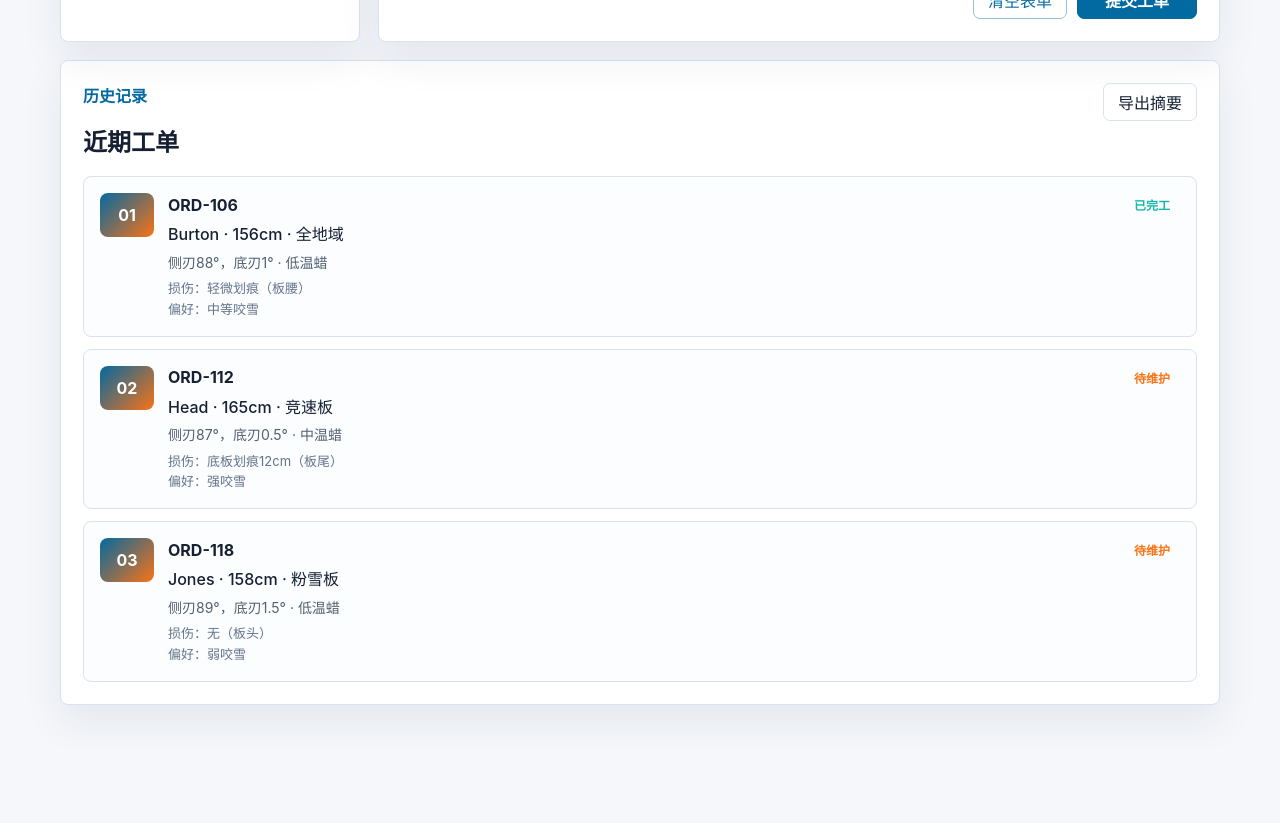
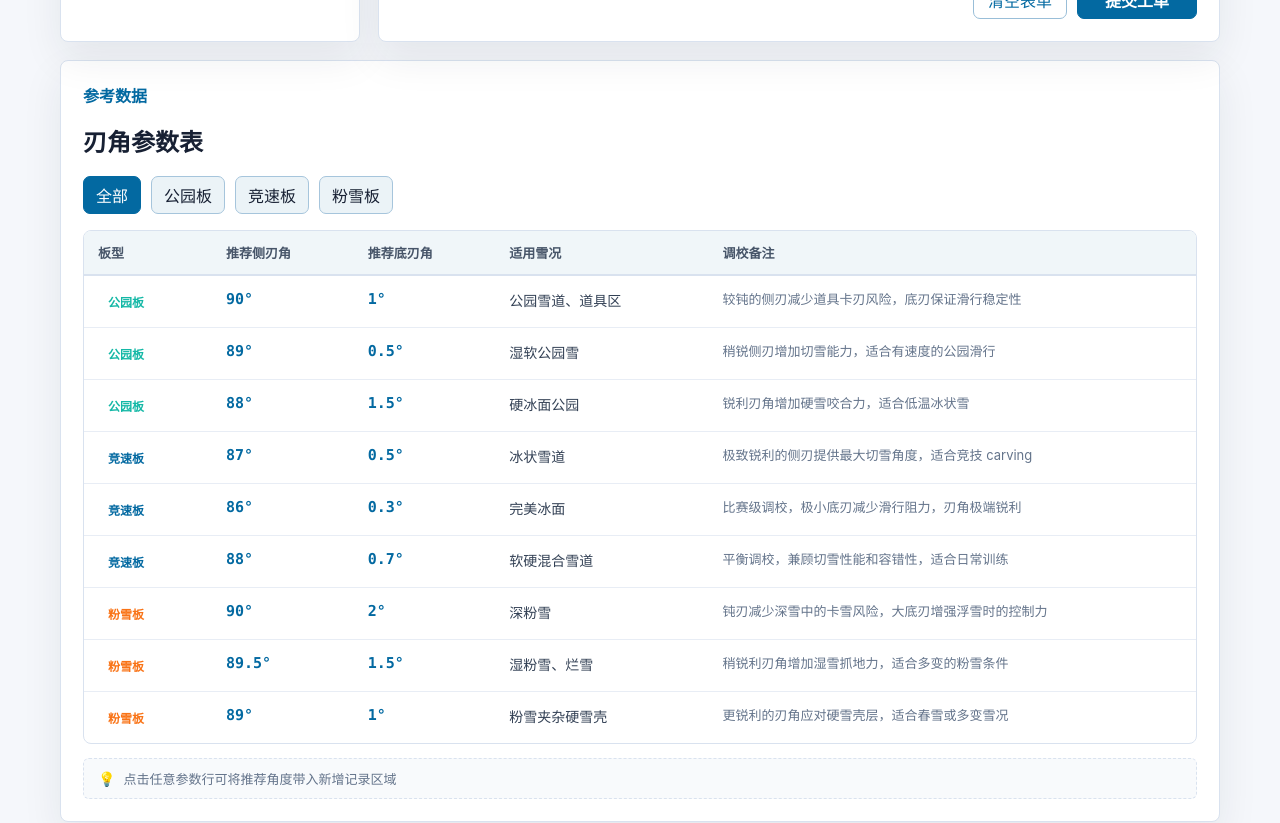
Before and after one commit to aliAjax/hxyfront-62004-b18d8f1, a React (Vite) app: page / in a window 1280 px wide. Shown: the part 1040-1863 px from the top of the page. Before the commit the page ends 1789 px from the top, so only its background shows below. Built offline with nearby package versions, Linux system fonts and the light colour scheme.

Commit message:
.3436396082391580:f8856360c5ee9e819391c45535db2fd5_6a37d7ab1efc1fcf5cd54f1b.6a37d7ac1efc1fcf5cd54f1d.6a37d7acda19ab3189eafd28:Trae CN.T(2026/6/21 20:23:08)

```diff
--- a/src/App.tsx
+++ b/src/App.tsx
@@ -2,7 +2,14 @@ import { useState } from 'react';
 import './styles.css';
 import WorkOrderForm from './WorkOrderForm';
 import WorkOrderList from './WorkOrderList';
-import { WorkOrder, WorkOrderFormData, initialWorkOrders } from './types';
+import EdgeAngleTable from './EdgeAngleTable';
+import {
+  WorkOrder,
+  WorkOrderFormData,
+  initialWorkOrders,
+  EdgeAngleParam,
+  initialEdgeAngleParams,
+} from './types';
 
 const project = {
   sourceNo: 6,
@@ -19,6 +26,8 @@ const project = {
 function App() {
   const [orders, setOrders] = useState<WorkOrder[]>(initialWorkOrders);
   const [activeFilter, setActiveFilter] = useState<string | null>(null);
+  const [selectedEdgeParam, setSelectedEdgeParam] = useState<EdgeAngleParam | null>(null);
+  const [edgeParams] = useState<EdgeAngleParam[]>(initialEdgeAngleParams);
 
   const getNextOrderId = () => {
     let maxNum = 0;
@@ -59,6 +68,10 @@ function App() {
     : 0;
 
   const repairCount = orders.filter((o) => o.baseDamage && o.baseDamage !== '无').length;
+
+  const handleSelectEdgeParam = (param: EdgeAngleParam) => {
+    setSelectedEdgeParam(param);
+  };
 
   return (
     <main className="app">
@@ -111,8 +124,10 @@ function App() {
           </div>
         </aside>
 
-        <WorkOrderForm onSubmit={handleSubmit} />
+        <WorkOrderForm onSubmit={handleSubmit} selectedEdgeParam={selectedEdgeParam} />
       </section>
+
+      <EdgeAngleTable params={edgeParams} onSelectParam={handleSelectEdgeParam} />
 
       <WorkOrderList orders={filteredOrders} />
     </main>
--- /dev/null
+++ b/src/EdgeAngleTable.tsx
@@ -0,0 +1,130 @@
+import { useState } from 'react';
+import { EdgeAngleParam, EDGE_ANGLE_BOARD_TYPES } from './types';
+
+interface EdgeAngleTableProps {
+  params: EdgeAngleParam[];
+  onSelectParam: (param: EdgeAngleParam) => void;
+}
+
+export default function EdgeAngleTable({ params, onSelectParam }: EdgeAngleTableProps) {
+  const [activeFilter, setActiveFilter] = useState<string | null>(null);
+  const [selectedId, setSelectedId] = useState<string | null>(null);
+
+  const filteredParams = activeFilter
+    ? params.filter((p) => p.boardType === activeFilter)
+    : params;
+
+  const handleClick = (param: EdgeAngleParam) => {
+    setSelectedId(param.id);
+    onSelectParam(param);
+  };
+
+  const getBoardTypeColor = (boardType: string) => {
+    switch (boardType) {
+      case '公园板':
+        return 'var(--secondary)';
+      case '竞速板':
+        return 'var(--primary)';
+      case '粉雪板':
+        return 'var(--accent)';
+      default:
+        return 'var(--primary)';
+    }
+  };
+
+  return (
+    <section className="panel edge-angle-panel">
+      <div className="heading">
+        <div>
+          <p>参考数据</p>
+          <h2>刃角参数表</h2>
+        </div>
+      </div>
+
+      <div className="chips edge-filter-chips">
+        <button
+          className={!activeFilter ? 'active' : ''}
+          onClick={() => {
+            setActiveFilter(null);
+            setSelectedId(null);
+          }}
+        >
+          全部
+        </button>
+        {EDGE_ANGLE_BOARD_TYPES.map((type) => (
+          <button
+            key={type}
+            className={activeFilter === type ? 'active' : ''}
+            onClick={() => {
+              setActiveFilter(type);
+              setSelectedId(null);
+            }}
+          >
+            {type}
+          </button>
+        ))}
+      </div>
+
+      <div className="edge-table-container">
+        {filteredParams.length === 0 ? (
+          <div className="empty-state">
+            <div className="empty-icon">📋</div>
+            <p className="empty-title">暂无参数数据</p>
+            <p className="empty-desc">当前筛选条件下没有刃角参数记录</p>
+          </div>
+        ) : (
+          <table className="edge-table">
+            <thead>
+              <tr>
+                <th>板型</th>
+                <th>推荐侧刃角</th>
+                <th>推荐底刃角</th>
+                <th>适用雪况</th>
+                <th>调校备注</th>
+              </tr>
+            </thead>
+            <tbody>
+              {filteredParams.map((param) => (
+                <tr
+                  key={param.id}
+                  className={selectedId === param.id ? 'selected' : ''}
+                  onClick={() => handleClick(param)}
+                >
+                  <td>
+                    <span
+                      className="board-type-tag"
+                      style={{
+                        backgroundColor: getBoardTypeColor(param.boardType) + '20',
+                        color: getBoardTypeColor(param.boardType),
+                      }}
+                    >
+                      {param.boardType}
+                    </span>
+                  </td>
+                  <td className="angle-value">{param.sideEdgeAngle}</td>
+                  <td className="angle-value">{param.baseEdgeAngle}</td>
+                  <td className="snow-condition">{param.snowCondition}</td>
+                  <td className="tuning-note">{param.tuningNote}</td>
+                </tr>
+              ))}
+            </tbody>
+          </table>
+        )}
+      </div>
+
+      {!selectedId && filteredParams.length > 0 && (
+        <div className="select-hint">
+          <span className="hint-icon">💡</span>
+          <span>点击任意参数行可将推荐角度带入新增记录区域</span>
+        </div>
+      )}
+
+      {selectedId && filteredParams.length > 0 && (
+        <div className="select-success">
+          <span className="success-icon">✓</span>
+          <span>已选择参数，推荐角度已填入表单</span>
+        </div>
+      )}
+    </section>
+  );
+}
--- a/src/WorkOrderForm.tsx
+++ b/src/WorkOrderForm.tsx
@@ -5,10 +5,12 @@ import {
   BOARD_TYPES,
   WAX_TYPES,
   REPAIR_LOCATIONS,
+  EdgeAngleParam,
 } from './types';
 
 interface WorkOrderFormProps {
   onSubmit: (data: WorkOrderFormData) => void;
+  selectedEdgeParam: EdgeAngleParam | null;
 }
 
 const DRAFT_KEY = 'work-order-draft';
@@ -34,7 +36,7 @@ const FIELD_LABELS: Record<keyof WorkOrderFormData, string> = {
   customerPreference: '客户偏好',
 };
 
-export default function WorkOrderForm({ onSubmit }: WorkOrderFormProps) {
+export default function WorkOrderForm({ onSubmit, selectedEdgeParam }: WorkOrderFormProps) {
   const [formData, setFormData] = useState<WorkOrderFormData>(emptyFormData);
   const [errors, setErrors] = useState<Partial<Record<keyof WorkOrderFormData, string>>>({});
   const [draftSaved, setDraftSaved] = useState(false);
@@ -49,6 +51,17 @@ export default function WorkOrderForm({ onSubmit }: WorkOrderFormProps) {
       }
     }
   }, []);
+
+  useEffect(() => {
+    if (selectedEdgeParam) {
+      setFormData((prev) => ({
+        ...prev,
+        sideEdgeAngle: selectedEdgeParam.sideEdgeAngle,
+        baseEdgeAngle: selectedEdgeParam.baseEdgeAngle,
+        boardType: selectedEdgeParam.boardType,
+      }));
+    }
+  }, [selectedEdgeParam]);
 
   const handleChange = (field: keyof WorkOrderFormData, value: string) => {
     setFormData((prev) => ({ ...prev, [field]: value }));
--- a/src/styles.css
+++ b/src/styles.css
@@ -351,6 +351,143 @@ textarea:focus {
   font-size: 13px;
 }
 
+.edge-angle-panel {
+  margin-bottom: 18px;
+}
+
+.edge-filter-chips {
+  margin-bottom: 16px;
+}
+
+.edge-table-container {
+  overflow-x: auto;
+  border: 1px solid var(--border);
+  border-radius: 8px;
+}
+
+.edge-table {
+  width: 100%;
+  border-collapse: collapse;
+  min-width: 700px;
+}
+
+.edge-table thead {
+  background: color-mix(in srgb, var(--primary) 6%, #ffffff);
+}
+
+.edge-table th {
+  padding: 12px 14px;
+  text-align: left;
+  font-size: 13px;
+  font-weight: 600;
+  color: #475569;
+  border-bottom: 2px solid var(--border);
+}
+
+.edge-table tbody tr {
+  cursor: pointer;
+  transition: background-color 0.15s ease, box-shadow 0.15s ease;
+  border-bottom: 1px solid color-mix(in srgb, var(--border) 60%, transparent);
+}
+
+.edge-table tbody tr:hover {
+  background: color-mix(in srgb, var(--primary) 4%, #ffffff);
+}
+
+.edge-table tbody tr.selected {
+  background: color-mix(in srgb, var(--primary) 10%, #ffffff);
+  box-shadow: inset 3px 0 0 var(--primary);
+}
+
+.edge-table tbody tr:last-child {
+  border-bottom: none;
+}
+
+.edge-table td {
+  padding: 14px;
+  vertical-align: top;
+}
+
+.board-type-tag {
+  display: inline-block;
+  padding: 3px 10px;
+  border-radius: 20px;
+  font-size: 12px;
+  font-weight: 600;
+}
+
+.angle-value {
+  font-family: 'SF Mono', Monaco, 'Cascadia Code', monospace;
+  font-size: 15px;
+  font-weight: 600;
+  color: var(--primary);
+}
+
+.snow-condition {
+  font-size: 14px;
+  color: #334155;
+  max-width: 180px;
+}
+
+.tuning-note {
+  font-size: 13px;
+  color: #64748b;
+  line-height: 1.5;
+  max-width: 320px;
+}
+
+.empty-state {
+  padding: 48px 20px;
+  text-align: center;
+  color: #64748b;
+}
+
+.empty-icon {
+  font-size: 40px;
+  margin-bottom: 12px;
+  opacity: 0.6;
+}
+
+.empty-title {
+  margin: 0 0 4px 0;
+  font-size: 15px;
+  font-weight: 600;
+  color: #475569;
+}
+
+.empty-desc {
+  margin: 0;
+  font-size: 13px;
+}
+
+.select-hint,
+.select-success {
+  display: flex;
+  align-items: center;
+  gap: 8px;
+  margin-top: 14px;
+  padding: 10px 14px;
+  border-radius: 6px;
+  font-size: 13px;
+}
+
+.select-hint {
+  background: #f8fafc;
+  color: #64748b;
+  border: 1px dashed var(--border);
+}
+
+.select-success {
+  background: color-mix(in srgb, var(--secondary) 12%, #ffffff);
+  color: #0f766e;
+  border: 1px solid color-mix(in srgb, var(--secondary) 30%, var(--border));
+}
+
+.hint-icon,
+.success-icon {
+  font-size: 14px;
+}
+
 @media (max-width: 860px) {
   .metrics,
   .workspace,
--- a/src/types.ts
+++ b/src/types.ts
@@ -30,6 +30,92 @@ export const BOARD_TYPES = ['全地域', '公园板', '竞速板', '粉雪板'];
 export const WAX_TYPES = ['低温蜡', '中温蜡', '高温蜡', '氟素蜡', '无氟蜡'];
 
 export const REPAIR_LOCATIONS = ['板头', '板尾', '板腰', '全板'];
+
+export interface EdgeAngleParam {
+  id: string;
+  boardType: string;
+  sideEdgeAngle: string;
+  baseEdgeAngle: string;
+  snowCondition: string;
+  tuningNote: string;
+}
+
+export const EDGE_ANGLE_BOARD_TYPES = ['公园板', '竞速板', '粉雪板'];
+
+export const initialEdgeAngleParams: EdgeAngleParam[] = [
+  {
+    id: 'EAP-001',
+    boardType: '公园板',
+    sideEdgeAngle: '90°',
+    baseEdgeAngle: '1°',
+    snowCondition: '公园雪道、道具区',
+    tuningNote: '较钝的侧刃减少道具卡刃风险，底刃保证滑行稳定性',
+  },
+  {
+    id: 'EAP-002',
+    boardType: '公园板',
+    sideEdgeAngle: '89°',
+    baseEdgeAngle: '0.5°',
+    snowCondition: '湿软公园雪',
+    tuningNote: '稍锐侧刃增加切雪能力，适合有速度的公园滑行',
+  },
+  {
+    id: 'EAP-003',
+    boardType: '公园板',
+    sideEdgeAngle: '88°',
+    baseEdgeAngle: '1.5°',
+    snowCondition: '硬冰面公园',
+    tuningNote: '锐利刃角增加硬雪咬合力，适合低温冰状雪',
+  },
+  {
+    id: 'EAP-004',
+    boardType: '竞速板',
+    sideEdgeAngle: '87°',
+    baseEdgeAngle: '0.5°',
+    snowCondition: '冰状雪道',
+    tuningNote: '极致锐利的侧刃提供最大切雪角度，适合竞技 carving',
+  },
+  {
+    id: 'EAP-005',
+    boardType: '竞速板',
+    sideEdgeAngle: '86°',
+    baseEdgeAngle: '0.3°',
+    snowCondition: '完美冰面',
+    tuningNote: '比赛级调校，极小底刃减少滑行阻力，刃角极端锐利',
+  },
+  {
+    id: 'EAP-006',
+    boardType: '竞速板',
+    sideEdgeAngle: '88°',
+    baseEdgeAngle: '0.7°',
+    snowCondition: '软硬混合雪道',
+    tuningNote: '平衡调校，兼顾切雪性能和容错性，适合日常训练',
+  },
+  {
+    id: 'EAP-007',
+    boardType: '粉雪板',
+    sideEdgeAngle: '90°',
+    baseEdgeAngle: '2°',
+    snowCondition: '深粉雪',
+    tuningNote: '钝刃减少深雪中的卡雪风险，大底刃增强浮雪时的控制力',
+  },
+  {
+    id: 'EAP-008',
+    boardType: '粉雪板',
+    sideEdgeAngle: '89.5°',
+    baseEdgeAngle: '1.5°',
+    snowCondition: '湿粉雪、烂雪',
+    tuningNote: '稍锐利刃角增加湿雪抓地力，适合多变的粉雪条件',
+  },
+  {
+    id: 'EAP-009',
+    boardType: '粉雪板',
+    sideEdgeAngle: '89°',
+    baseEdgeAngle: '1°',
+    snowCondition: '粉雪夹杂硬雪壳',
+    tuningNote: '更锐利的刃角应对硬雪壳层，适合春雪或多变雪况',
+  },
+];
 
 export const initialWorkOrders: WorkOrder[] = [
   {
```
Also changed, not shown: package.json (+7 -4 lines), 1 other file (tests, documents, lock files or other folders).
